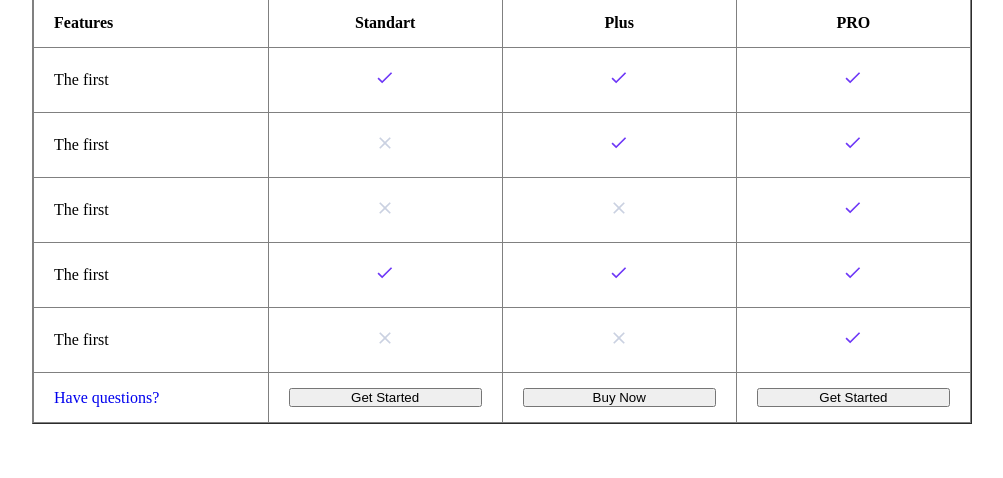
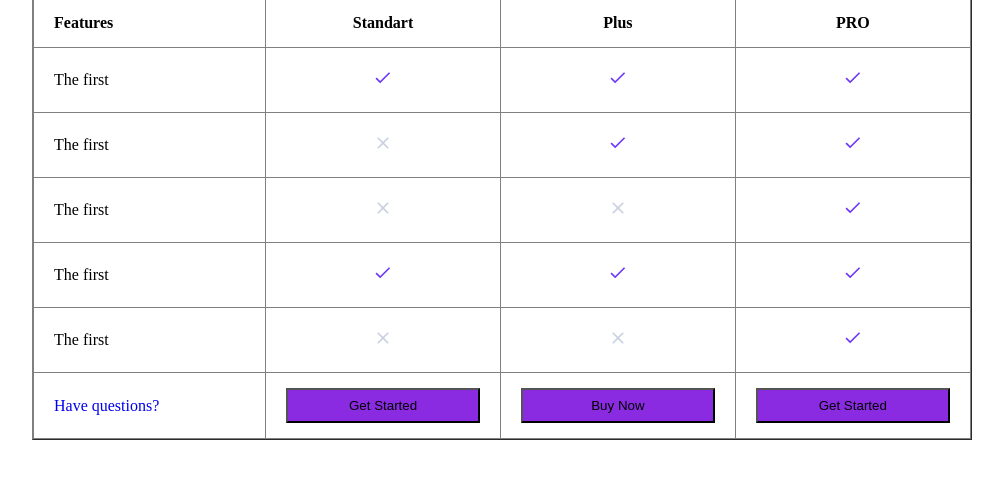
Before and after one commit to ruslansharipov2002/table, a plain HTML site: page css/index5.html in a window 1280 px wide. Shown: the part 58-536 px from the top of the page, without its empty margins (138-1141 px from the left). Drawn offline with Linux system fonts and the light colour scheme.

Commit message:
o'zgartirish kiritildi

```diff
--- a/css/style5.css
+++ b/css/style5.css
@@ -58,6 +58,8 @@ td {
 
 button {
     width: 100%;
+    padding: 8px 36px;
+    background-color: blueviolet;
 }
 
 .last {
```
